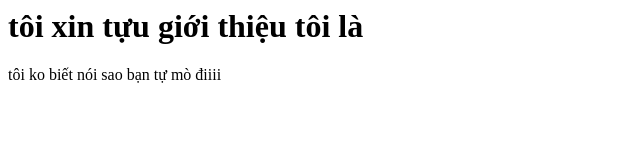
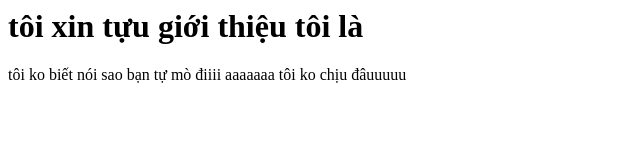
Before and after one commit to linhnguyen-81/more_demo, a plain HTML site: page index.html in a window 1280 px wide. Shown: the whole page, without its empty margins (0-640 px from the left). Drawn offline with Linux system fonts and the light colour scheme.

Commit message:
Update index.html

```diff
--- a/index.html
+++ b/index.html
@@ -1,3 +1,3 @@
 <h1> tôi xin tựu giới thiệu tôi là </h1>
 
-<p>tôi ko biết nói sao bạn tự mò điiii</p>
+<p>tôi ko biết nói sao bạn tự mò điiii aaaaaaa tôi ko chịu đâuuuuu</p>
```
